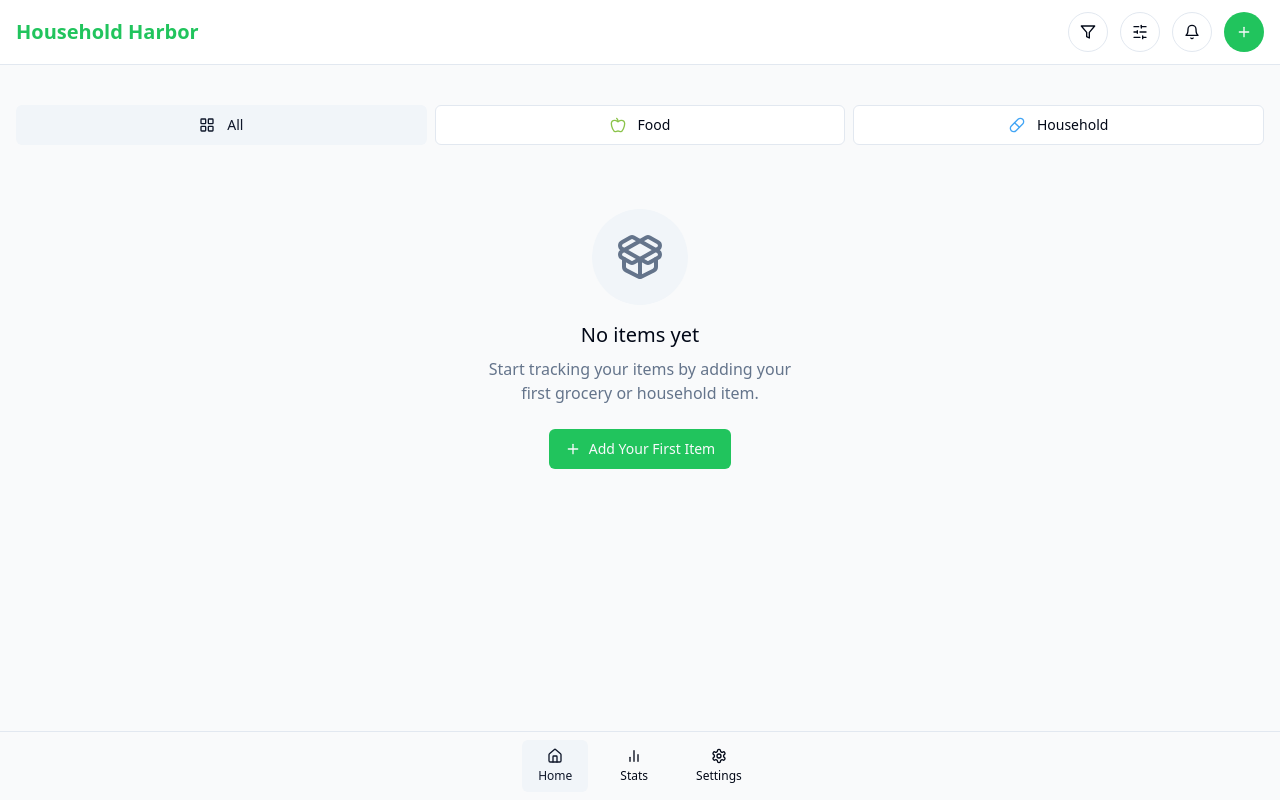
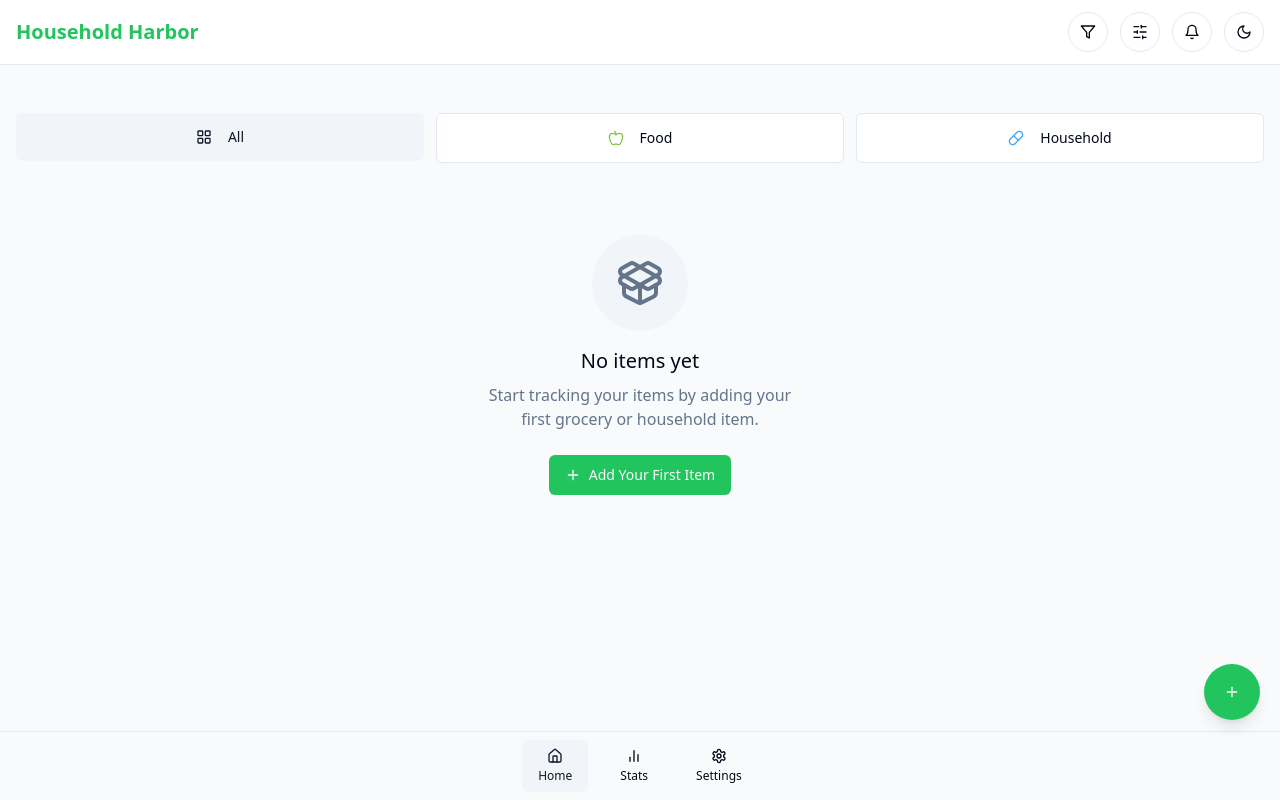
Before and after one commit to adadadada12/household-harbor, a React (Vite) app: page / in a window 1280 px wide. Built offline with nearby package versions, Linux system fonts and the light colour scheme.

Commit message:
Refactor: Improve item card appearance and button position
- Improved the appearance of item cards.
- Moved the add item button to the bottom right corner.

```diff
--- a/src/App.tsx
+++ b/src/App.tsx
@@ -4,6 +4,7 @@ import { Toaster as Sonner } from "@/components/ui/sonner";
 import { TooltipProvider } from "@/components/ui/tooltip";
 import { QueryClient, QueryClientProvider } from "@tanstack/react-query";
 import { BrowserRouter, Routes, Route } from "react-router-dom";
+import { ThemeProvider } from "@/components/theme-provider";
 import Dashboard from "./pages/Dashboard";
 import Stats from "./pages/Stats";
 import Settings from "./pages/Settings";
@@ -14,6 +15,7 @@ const queryClient = new QueryClient();
 
 const App = () => (
   <QueryClientProvider client={queryClient}>
+    <ThemeProvider defaultTheme="light" storageKey="household-harbor-theme">
       <TooltipProvider>
         <ItemProvider>
           <Toaster />
@@ -28,6 +30,7 @@ const App = () => (
           </BrowserRouter>
         </ItemProvider>
       </TooltipProvider>
+    </ThemeProvider>
   </QueryClientProvider>
 );
 
--- a/src/components/CategoryFilter.tsx
+++ b/src/components/CategoryFilter.tsx
@@ -11,32 +11,32 @@ interface CategoryFilterProps {
 
 const CategoryFilterComponent: React.FC<CategoryFilterProps> = ({ selectedCategory, onChange }) => {
   return (
-    <div className="grid grid-cols-3 gap-2 my-4">
+    <div className="grid grid-cols-3 gap-3 my-6">
       <Button
         variant={selectedCategory === 'all' ? "secondary" : "outline"}
         onClick={() => onChange('all')}
-        className="flex items-center justify-center w-full"
+        className="flex items-center justify-center w-full py-6"
       >
-        <LayoutGrid size={18} className="mr-1" />
-        <span>All</span>
+        <LayoutGrid size={20} className="mr-2" />
+        <span className="font-medium">All</span>
       </Button>
 
       <Button
         variant={selectedCategory === 'food' ? "secondary" : "outline"}
         onClick={() => onChange('food')}
-        className="flex items-center justify-center w-full"
+        className="flex items-center justify-center w-full py-6"
       >
-        <Apple size={18} className="text-food mr-1" />
-        <span>Food</span>
+        <Apple size={20} className="text-food mr-2" />
+        <span className="font-medium">Food</span>
       </Button>
 
       <Button
         variant={selectedCategory === 'household' ? "secondary" : "outline"}
         onClick={() => onChange('household')}
-        className="flex items-center justify-center w-full"
+        className="flex items-center justify-center w-full py-6"
       >
-        <Pill size={18} className="text-household mr-1" />
-        <span>Household</span>
+        <Pill size={20} className="text-household mr-2" />
+        <span className="font-medium">Household</span>
       </Button>
     </div>
   );
--- a/src/components/ItemCard.tsx
+++ b/src/components/ItemCard.tsx
@@ -17,22 +17,22 @@ const ItemCard: React.FC<ItemCardProps> = ({ item, onClick }) => {
 
   return (
     <Card
-      className={`cursor-pointer hover:shadow-md transition-all expire-border-${severity}`}
+      className={`cursor-pointer hover:shadow-md transition-all expire-border-${severity} h-full`}
       onClick={onClick}
     >
-      <CardContent className="p-4 space-y-2">
+      <CardContent className="p-5 space-y-3">
         <div className="flex items-center justify-between">
-          <h3 className="font-medium text-lg truncate">{item.name}</h3>
+          <h3 className="font-medium text-lg truncate pr-2">{item.name}</h3>
           {item.category === 'food' ? (
-            <Apple size={20} className="text-food" />
+            <Apple size={20} className="text-food flex-shrink-0" />
           ) : (
-            <Pill size={20} className="text-household" />
+            <Pill size={20} className="text-household flex-shrink-0" />
           )}
         </div>
 
         <div className="flex justify-between items-center">
-          <span>Qty: {item.quantity}</span>
-          <span className={`expire-text-${severity}`}>{expiryText}</span>
+          <span className="text-sm">Qty: {item.quantity}</span>
+          <span className={`expire-text-${severity} text-sm`}>{expiryText}</span>
         </div>
       </CardContent>
     </Card>
--- a/src/components/Navbar.tsx
+++ b/src/components/Navbar.tsx
@@ -2,11 +2,12 @@
 import React, { useState, useRef, useEffect } from 'react';
 import { Link, useLocation } from 'react-router-dom';
 import { Button } from "@/components/ui/button";
-import { Filter, SlidersHorizontal, Bell, Plus, Home, BarChart2, Settings } from 'lucide-react';
+import { Filter, SlidersHorizontal, Bell, Home, BarChart2, Settings } from 'lucide-react';
 import SortingPopup from './SortingPopup';
 import FilterPopup from './FilterPopup';
 import NotificationPopup from './NotificationPopup';
 import { useItems } from '@/context/ItemContext';
+import { ThemeToggle } from './theme-toggle';
 
 const Navbar: React.FC = () => {
   const location = useLocation();
@@ -76,7 +77,7 @@ const Navbar: React.FC = () => {
 
   return (
     <>
-      <header className="bg-white border-b sticky top-0 z-10">
+      <header className="bg-white border-b sticky top-0 z-10 dark:bg-gray-900 dark:border-gray-800">
         <div className="container mx-auto px-4 py-3 flex justify-between items-center">
           <div className="flex items-center">
             <Link to="/" className="text-xl font-semibold flex items-center">
@@ -161,23 +162,14 @@ const Navbar: React.FC = () => {
                   )}
                 </div>
 
-                <Button
-                  size="icon"
-                  className="rounded-full"
-                  onClick={() => {
-                    // This will be handled by the Dashboard component
-                    document.dispatchEvent(new Event('openAddItemModal'));
-                  }}
-                >
-                  <Plus size={20} />
-                </Button>
+                <ThemeToggle />
               </>
             )}
           </div>
         </div>
       </header>
 
-      <nav className="bg-gray-50 py-2 fixed bottom-0 left-0 right-0 border-t z-10">
+      <nav className="bg-gray-50 py-2 fixed bottom-0 left-0 right-0 border-t z-10 dark:bg-gray-900 dark:border-gray-800">
         <div className="container mx-auto px-4 flex justify-center">
           <div className="flex gap-4">
             <Link to="/">
--- /dev/null
+++ b/src/components/theme-provider.tsx
@@ -0,0 +1,74 @@
+
+import { createContext, useContext, useEffect, useState } from "react"
+
+type Theme = "dark" | "light" | "system"
+
+type ThemeProviderProps = {
+  children: React.ReactNode
+  defaultTheme?: Theme
+  storageKey?: string
+}
+
+type ThemeProviderState = {
+  theme: Theme
+  setTheme: (theme: Theme) => void
+}
+
+const initialState: ThemeProviderState = {
+  theme: "system",
+  setTheme: () => null,
+}
+
+const ThemeProviderContext = createContext<ThemeProviderState>(initialState)
+
+export function ThemeProvider({
+  children,
+  defaultTheme = "system",
+  storageKey = "ui-theme",
+  ...props
+}: ThemeProviderProps) {
+  const [theme, setTheme] = useState<Theme>(
+    () => (localStorage.getItem(storageKey) as Theme) || defaultTheme
+  )
+
+  useEffect(() => {
+    const root = window.document.documentElement
+
+    root.classList.remove("light", "dark")
+
+    if (theme === "system") {
+      const systemTheme = window.matchMedia("(prefers-color-scheme: dark)")
+        .matches
+        ? "dark"
+        : "light"
+
+      root.classList.add(systemTheme)
+      return
+    }
+
+    root.classList.add(theme)
+  }, [theme])
+
+  const value = {
+    theme,
+    setTheme: (theme: Theme) => {
+      localStorage.setItem(storageKey, theme)
+      setTheme(theme)
+    },
+  }
+
+  return (
+    <ThemeProviderContext.Provider {...props} value={value}>
+      {children}
+    </ThemeProviderContext.Provider>
+  )
+}
+
+export const useTheme = () => {
+  const context = useContext(ThemeProviderContext)
+
+  if (context === undefined)
+    throw new Error("useTheme must be used within a ThemeProvider")
+
+  return context
+}
--- /dev/null
+++ b/src/components/theme-toggle.tsx
@@ -0,0 +1,24 @@
+
+import { Moon, Sun } from "lucide-react"
+import { Button } from "@/components/ui/button"
+import { useTheme } from "@/components/theme-provider"
+
+export function ThemeToggle() {
+  const { theme, setTheme } = useTheme()
+
+  return (
+    <Button
+      variant="outline"
+      size="icon"
+      className="rounded-full"
+      onClick={() => setTheme(theme === "light" ? "dark" : "light")}
+    >
+      {theme === "light" ? (
+        <Moon className="h-5 w-5" />
+      ) : (
+        <Sun className="h-5 w-5" />
+      )}
+      <span className="sr-only">Toggle theme</span>
+    </Button>
+  )
+}
--- a/src/pages/Dashboard.tsx
+++ b/src/pages/Dashboard.tsx
@@ -7,6 +7,8 @@ import Navbar from '@/components/Navbar';
 import CategoryFilterComponent from '@/components/CategoryFilter';
 import EmptyState from '@/components/EmptyState';
 import { Item } from '@/types';
+import { Plus } from 'lucide-react';
+import { Button } from '@/components/ui/button';
 
 const Dashboard: React.FC = () => {
   const {
@@ -56,7 +58,7 @@ const Dashboard: React.FC = () => {
   const items = getFilteredAndSortedItems();
 
   return (
-    <div className="min-h-screen bg-gray-50 pb-20">
+    <div className="min-h-screen bg-gray-50 pb-28 dark:bg-gray-900">
       <Navbar />
 
       <main className="container mx-auto px-4 py-6">
@@ -68,7 +70,7 @@ const Dashboard: React.FC = () => {
         {items.length === 0 ? (
           <EmptyState onAddItem={() => setShowAddModal(true)} />
         ) : (
-          <div className="grid grid-cols-2 gap-4">
+          <div className="grid grid-cols-2 gap-4 mt-6">
             {items.map(item => (
               <ItemCard
                 key={item.id}
@@ -79,6 +81,15 @@ const Dashboard: React.FC = () => {
           </div>
         )}
       </main>
+
+      {/* Floating Action Button for adding items */}
+      <Button
+        onClick={() => setShowAddModal(true)}
+        size="icon"
+        className="h-14 w-14 rounded-full fixed bottom-20 right-5 shadow-lg z-10"
+      >
+        <Plus size={24} />
+      </Button>
 
       <ItemModal
         isOpen={showAddModal}
```
Lines whose indentation alone changed are shown as unchanged.
